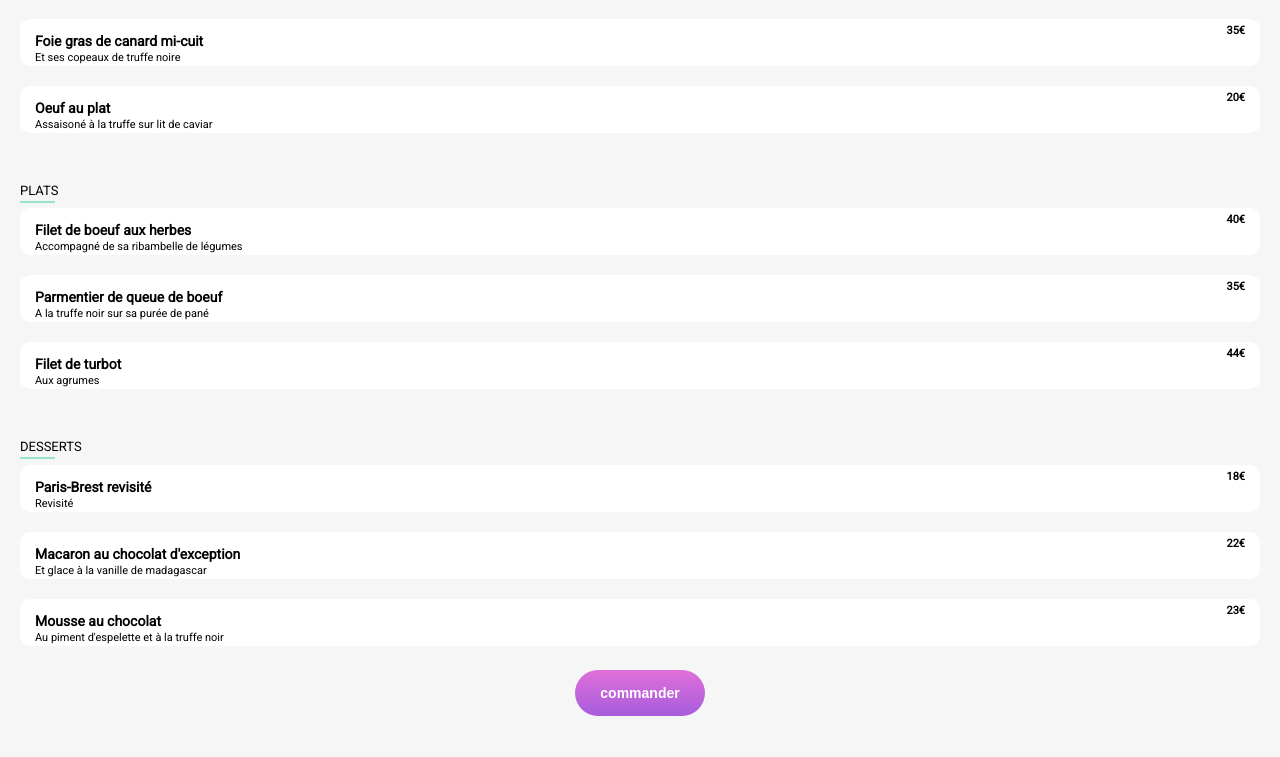
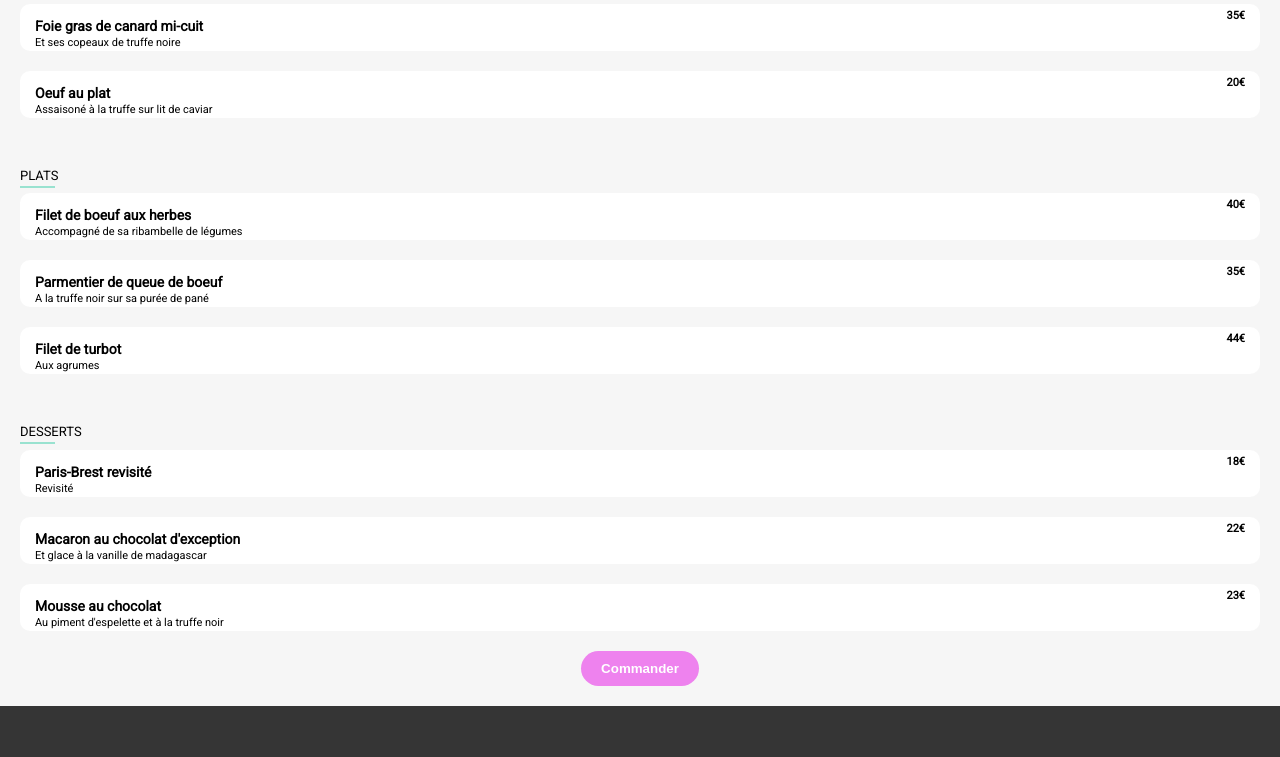
Before and after one commit to Cha-93/Ohmyfood, a website: page html/menu1.html in a window 1280 px wide. Shown: the part 554-1311 px from the top of the page. Drawn offline with Linux system fonts and the light colour scheme; a web font is replaced by a local one.

Commit message:
Correction

```diff
--- a/html/menu1.html
+++ b/html/menu1.html
@@ -13,6 +13,9 @@
     <link rel="preconnect" href="https://fonts.googleapis.com">
     <link rel="preconnect" href="https://fonts.gstatic.com" crossorigin>
     <link href="https://fonts.googleapis.com/css2?family=Manrope&family=Roboto:wght@300;400&display=swap" rel="stylesheet">
+    <link rel="preconnect" href="https://fonts.googleapis.com">
+<link rel="preconnect" href="https://fonts.gstatic.com" crossorigin>
+<link href="https://fonts.googleapis.com/css2?family=Manrope&family=Roboto:wght@300;400&family=Shrikhand&display=swap" rel="stylesheet">
 </head>
 
 <body>
@@ -22,11 +25,10 @@
             <img src="../images/logo/ohmyfood.png" alt="Logo de l'entreprise">
         </div>
     </header>
-    <section>
-        <a href="#" class="badge-container">
+    <main class="badge-container">
         <article class="repas">
             <img src="../images/restaurants/jay-wennington-N_Y88TWmGwA-unsplash.jpg" alt="Image de la palette du goût">
-            </section>
+        </article>
         <section class="palette">
             <div class="titre1">
                 <H1>La palette du goût</h1>
@@ -63,6 +65,8 @@
                 <span class="prix"><strong>20€</strong></span>
             </div>
             </div>
+        </article>
+        <article>
                 <h2 class="menu2">PLATS</h2>
             <div class="cmenu">
             <div>
@@ -91,7 +95,8 @@
                 <span class="prix"><strong>44€</strong></span>
             </div>
             </div>
-
+        </article>
+        <article>
                 <h2 class="menu2">DESSERTS</h2>
             <div class="cmenu">
             <div>
@@ -121,10 +126,9 @@
             </div>
             </div>
         </article>
-                    <section id="hero-section">
-                        <button type="submit" class="button-text"><b>commander</b></button>
+                <button id="hero-section" type="submit" class="button-text"><b>Commander</b></button>
         </section>
-                </section>
+        </main>
         <footer class="footer-gris">
             <h4>ohmyfood</h4>
             <div>
@@ -138,6 +142,5 @@
             <p>Mentions légales</p>
             <a href="mailto:adresse@email.com" class="contact">contact</a>
         </footer>
-                <p>Shrikhand</p>
     </body>
     </html>
--- a/scss/style.scss
+++ b/scss/style.scss
@@ -33,7 +33,6 @@ body{
     display: flex;
     justify-content: center;
     align-items: center;
-    padding-top: 10px;
     padding-bottom: 10px;
     background-color: $navbar-color;
     box-shadow: 0 4px 4px -1px rgba(0, 0, 0, 0.1);
@@ -249,7 +248,7 @@ h2 {
     align-items: flex-start;
     background-color: white;
     border-radius: 20px;
-    padding-bottom: 5px;
+
     filter: drop-shadow(0px 3px 15px rgba(0, 0, 0, 0.1));
 
 
@@ -393,8 +392,20 @@ header {
     left: 0;
     width: 100%;
     background-color: #F6F6F6;
-    padding: 20px; /* Ajustez selon vos besoins */
+    padding: 20px;
     box-sizing: border-box;
+
+    &::before{
+        content:"";
+        width: 100%;
+        height: 30px;
+        background-color: #f6F6F6;
+        position: absolute;
+        top: -30px;
+        left: 0;
+        border-radius: 30px 30px 0 0;
+
+    }
 }
 
 .cmenu{
@@ -454,3 +465,22 @@ footer{
 
 
 }
+
+#icone:hover {
+    color: #9356DC;
+
+}
+
+#hero-section {
+    background-color: violet;
+    border-radius: 20px; /* Vous pouvez ajuster la valeur selon vos préférences pour le bord arrondi */
+    border: none; /* Pour supprimer la bordure */
+    color: white;
+    padding: 10px 20px; /* Vous pouvez ajuster la valeur pour le rembourrage selon vos préférences */
+    display: block; /* Pour centrer le bouton */
+    margin: auto; /* Pour centrer le bouton */
+  }
+
+  #hero-section:hover {
+    /* Ajoutez des styles pour l'état survolé si nécessaire */
+  }
```
Also changed, not shown: html/index.html (+4 -2 lines), css/style.css, 1 other file. Lines whose indentation alone changed are shown as unchanged.
